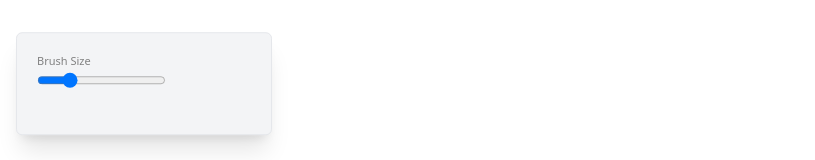
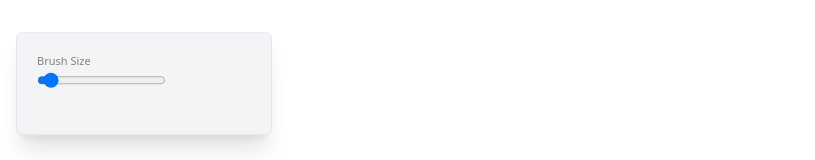
Before and after one commit to ammarkhan575/sketchbook, a Next.js app: page / in a window 1280 px wide. Both pictures are taken after a click on the element 594 px from the left and 73 px from the top of the page. Shown: the part 147-307 px from the top of the page, without its empty margins (0-815 px from the left). Built offline with nearby package versions, Linux system fonts and the light colour scheme.

Commit message:
increase eraser size

```diff
--- a/src/components/Toolbox/index.js
+++ b/src/components/Toolbox/index.js
@@ -39,7 +39,13 @@ const Toolbox = () => {
                 <div className={styles.toolItem}>
                     <h4 className={styles.toolText}>Brush Size</h4>
                     <div>
-                        <input type="range" min={1} max={10} step={1} value={size} name="Brushsize" onChange={updateBrushSize} />
+                        {
+                            showStrokeToolOption ?
+                            <input type="range" min={1} max={10} step={1} value={size} name="Brushsize" onChange={updateBrushSize} />
+                            :
+                            <input type="range" min={1} max={60} step={3} value={size} name="Brushsize" onChange={updateBrushSize} />
+                        }
+
                     </div>
                 </div>
             }
```
